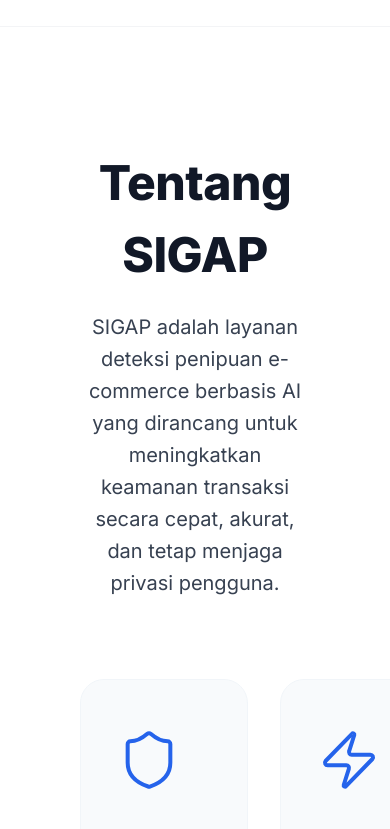
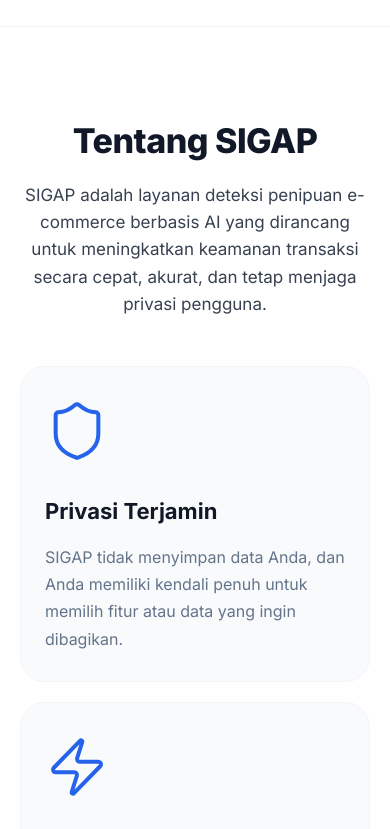
Before and after one commit to rororyo/tugas-akhir-fe, a Next.js app: page / in a window 390 px wide. Shown: the part 1106-1935 px from the top of the page. Built offline with nearby package versions, Linux system fonts and the light colour scheme; no server answers.

Commit message:
feat:made mobile more responsive

```diff
--- a/components/sections/about/AboutSection.tsx
+++ b/components/sections/about/AboutSection.tsx
@@ -25,9 +25,9 @@ export function AboutSection() {
     <section
       id="about"
       ref={ref}
+      className="about-section"
       style={{
         backgroundColor: '#ffffff',
-        padding: '120px 80px',
         fontFamily: "'Inter', sans-serif",
       }}
     >
@@ -35,6 +35,9 @@ export function AboutSection() {
         @keyframes fadeInUp {
           from { opacity: 0; transform: translateY(30px); }
           to { opacity: 1; transform: translateY(0); }
+        }
+        .about-section {
+          padding: 120px 80px;
         }
         .reveal-item {
           opacity: 0;
@@ -58,11 +61,38 @@ export function AboutSection() {
         .about-card:hover .icon-wrapper {
           transform: scale(1.1) rotate(5deg);
         }
+        .about-grid {
+          display: grid;
+          grid-template-columns: repeat(3, minmax(0, 1fr));
+          gap: 32px;
+          margin-top: 80px;
+        }
+        @media (max-width: 768px) {
+          .about-section {
+            padding: 88px 20px;
+          }
+          .about-title {
+            font-size: 34px !important;
+            margin-bottom: 16px !important;
+          }
+          .about-description {
+            font-size: 17px !important;
+          }
+          .about-grid {
+            grid-template-columns: 1fr;
+            gap: 20px;
+            margin-top: 48px;
+          }
+          .about-card {
+            padding: 32px 24px 28px !important;
+          }
+        }
       `}</style>
 
       {/* Title */}
       <div style={{ textAlign: 'center', marginBottom: '16px' }} className={`reveal-item ${isVisible ? 'visible' : ''}`}>
         <h2
+          className="about-title"
           style={{
             fontSize: '48px',
             fontWeight: '800',
@@ -74,6 +104,7 @@ export function AboutSection() {
           Tentang SIGAP
         </h2>
         <p
+          className="about-description"
           style={{
             fontSize: '20px',
             color: '#374151',
@@ -91,12 +122,7 @@ export function AboutSection() {
 
       {/* Cards */}
       <div
-        style={{
-          display: 'grid',
-          gridTemplateColumns: 'repeat(3, 1fr)',
-          gap: '32px',
-          marginTop: '80px',
-        }}
+        className="about-grid"
       >
         {cards.map((card, i) => (
           <div
```
